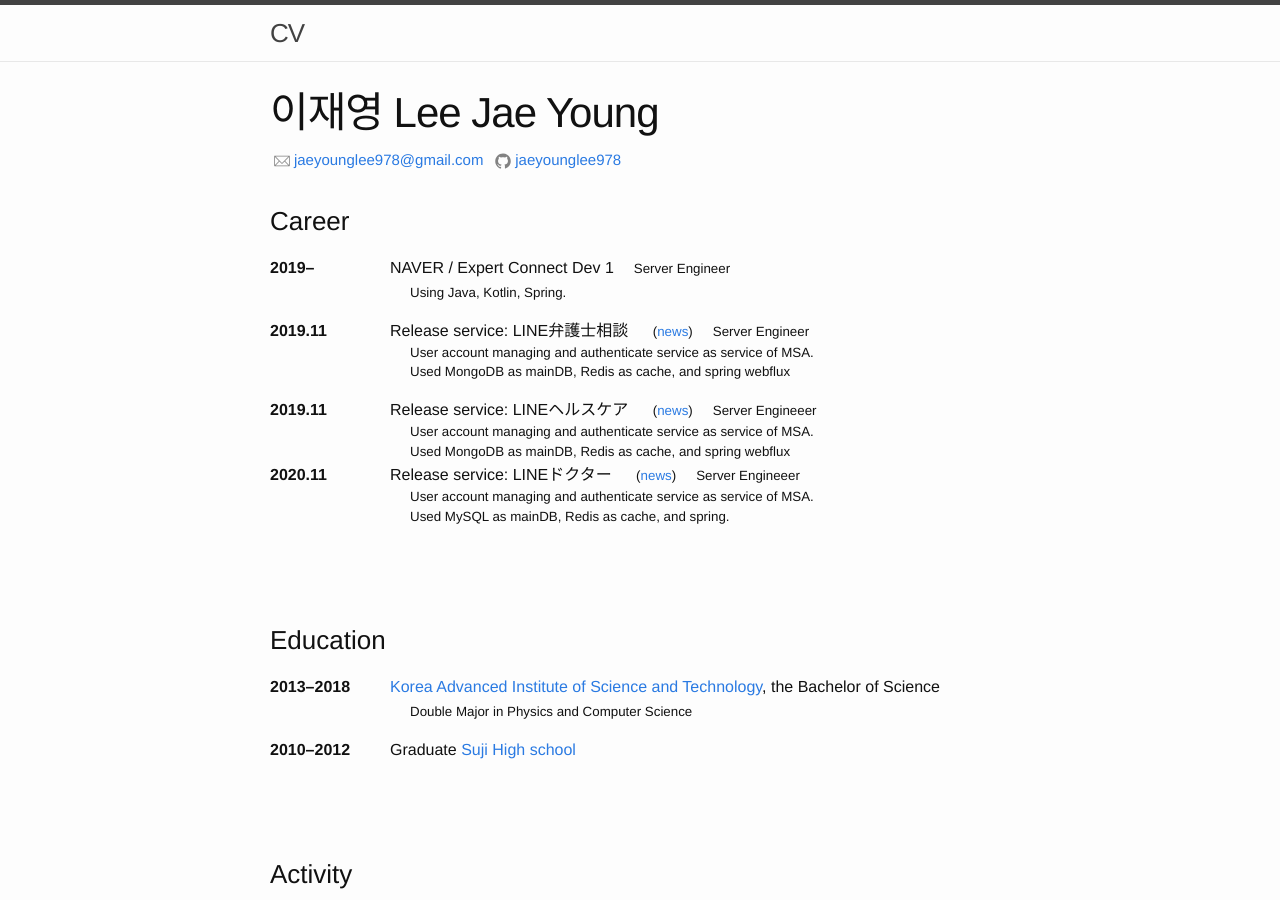
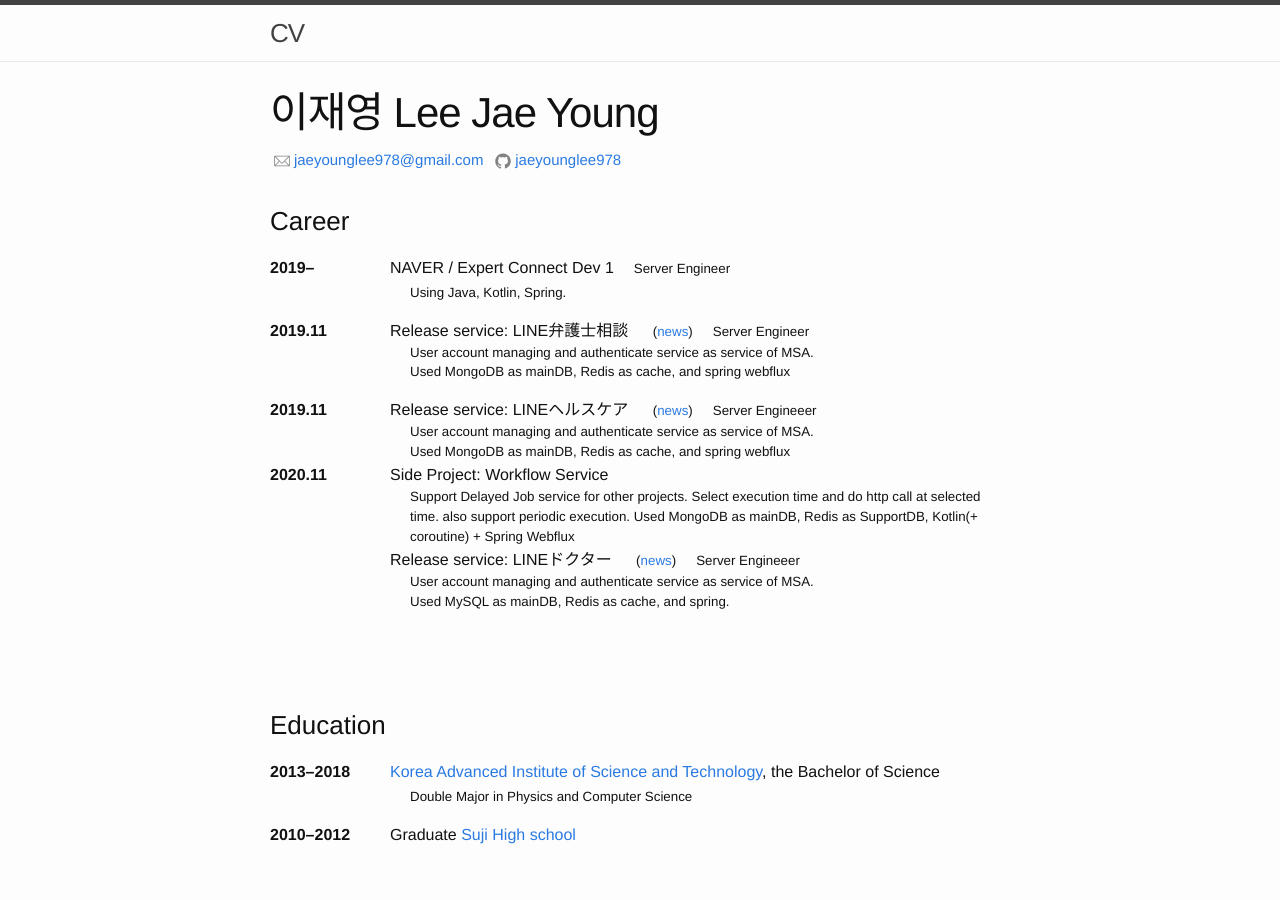
Before and after one commit to jaeyounglee978/jaeyounglee978.github.io, a Jekyll site: the page built from index.md, in a window 1280 px wide and 900 px high. Built offline with Jekyll 4.4.1, drawn with Linux system fonts in a browser that asks for light colours.

Commit message:
side project 이력 추가

```diff
--- a/index.md
+++ b/index.md
@@ -49,6 +49,11 @@ Used MongoDB as mainDB, Redis as cache, and spring webflux
 </small>
 
 2020.11
+: Side Project: Workflow Service
+<small>
+Support Delayed Job service for other projects. Select execution time and do http call at selected time. also support periodic execution.
+Used MongoDB as mainDB, Redis as SupportDB, Kotlin(+ coroutine) + Spring Webflux
+</small>
 : Release service: LINEドクター <small>([news][lindDoctorNews])</small><small>Server Engineeer</small>\\
 <small>
 User account managing and authenticate service as service of MSA. <br>
```
